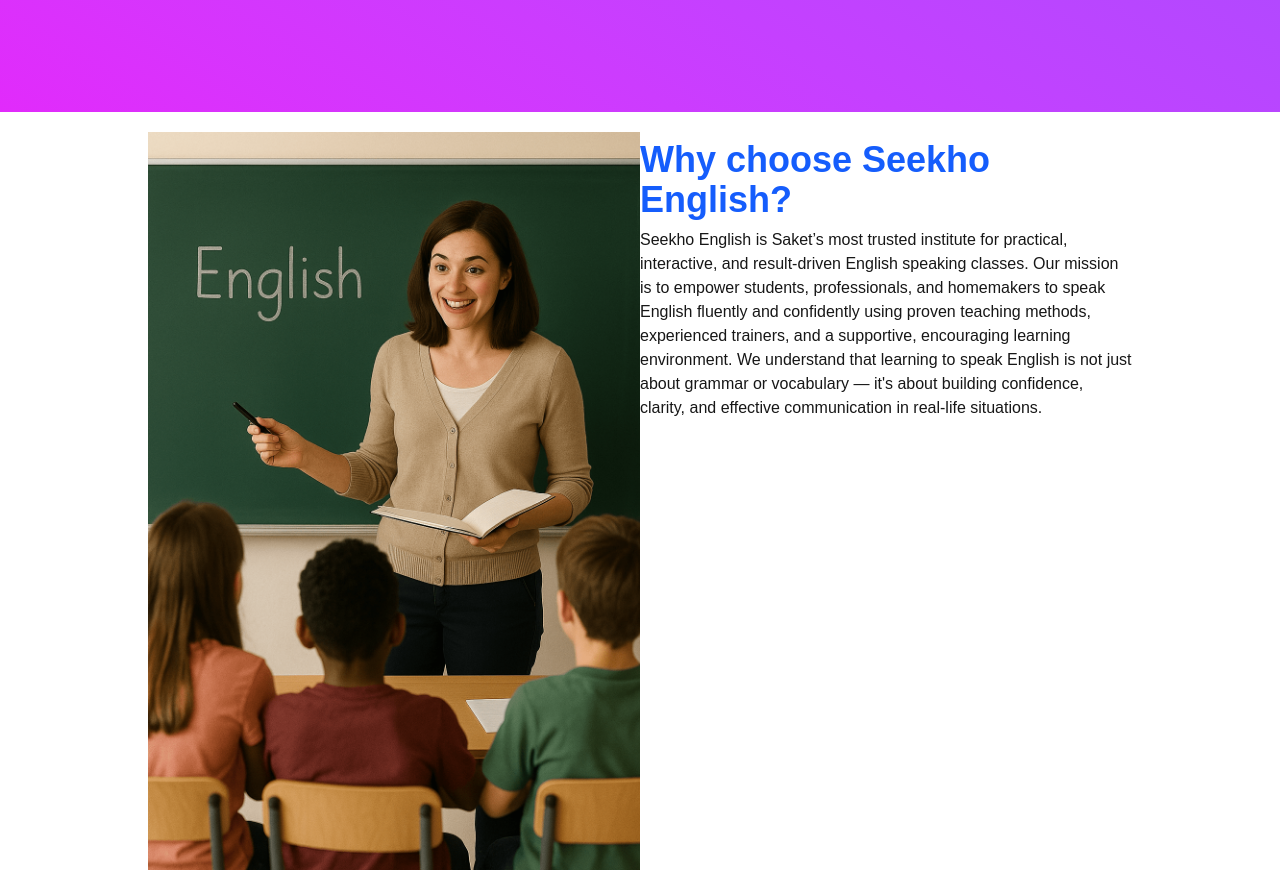
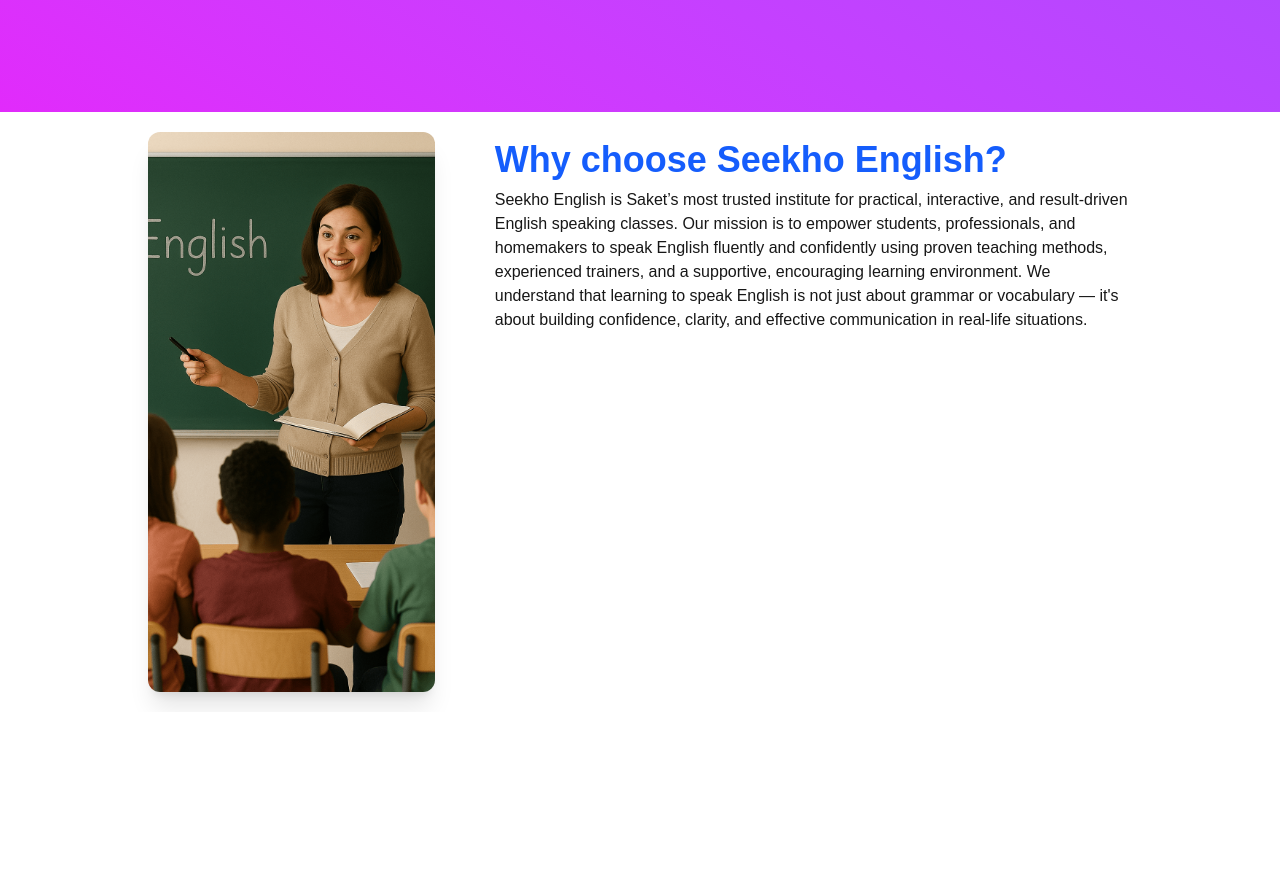
Before and after one commit to letscode-with-me/seekhoenglish, a Next.js app in the folder frontend/: page / in a window 1280 px wide. Shown: the part 840-1730 px from the top of the page. After the commit the page ends 1552 px from the top, so only its background shows below. Built offline with nearby package versions, Linux system fonts and the light colour scheme.

Commit message:
style: update Hero2 layout to use background image with adjusted sizing and spacing

```diff
--- a/frontend/src/Home/Hero2.tsx
+++ b/frontend/src/Home/Hero2.tsx
@@ -4,11 +4,11 @@
 export default function Hero2() {
     return (
         <section className='md:max-w-[80%] md:mx-auto w-full p-5 '>
-            <div className='md:flex'>
-                <div className='md:w-1/2'>
-                    <Image src="/images/learn-english.png" alt="learn english" width={500} height={500} />
+            <div className='md:flex h-full gap-15 '>
+                <div className='md:w-[45%]  rounded-xl shadow-xl h-[70vh] bg-[url(/images/learn-english.png)] bg-cover bg-center'>
+
                 </div>
-                <div className='md:w-1/2'>
+                <div className='md:w-full '>
                     <h2 className='text-2xl md:text-4xl font-bold pt-2 text-blue-600'>Why choose Seekho English?</h2>
                     <p className='py-2'>Seekho English is Saket’s most trusted institute for practical, interactive, and result-driven
                         English speaking classes. Our mission is to empower students, professionals, and homemakers to
```
